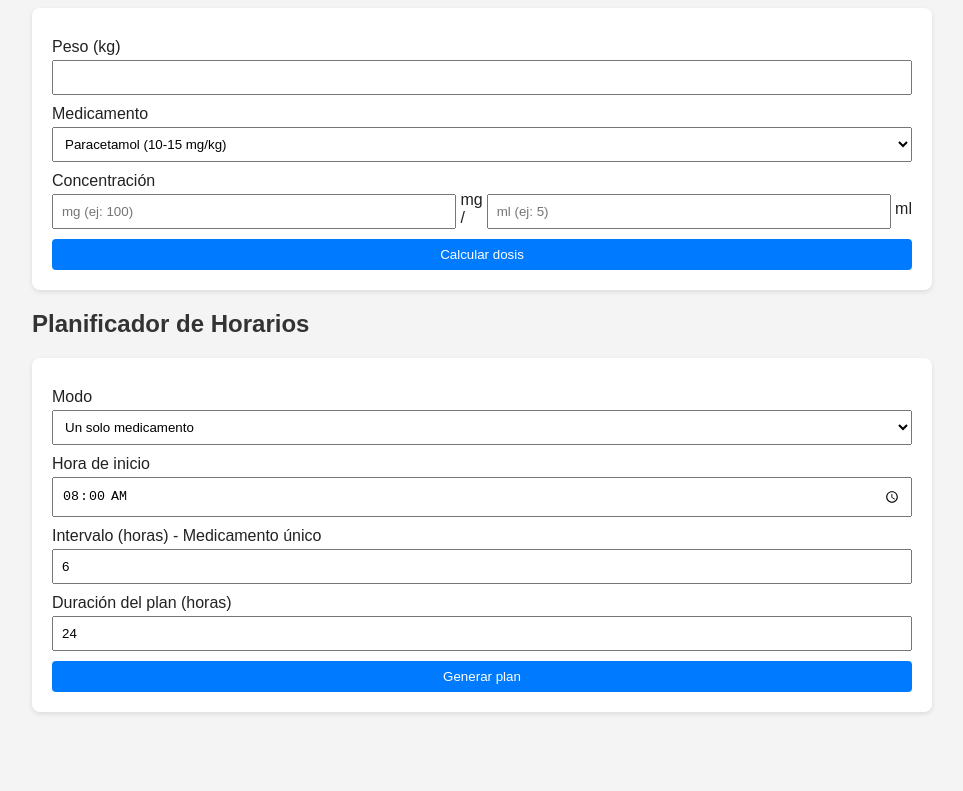
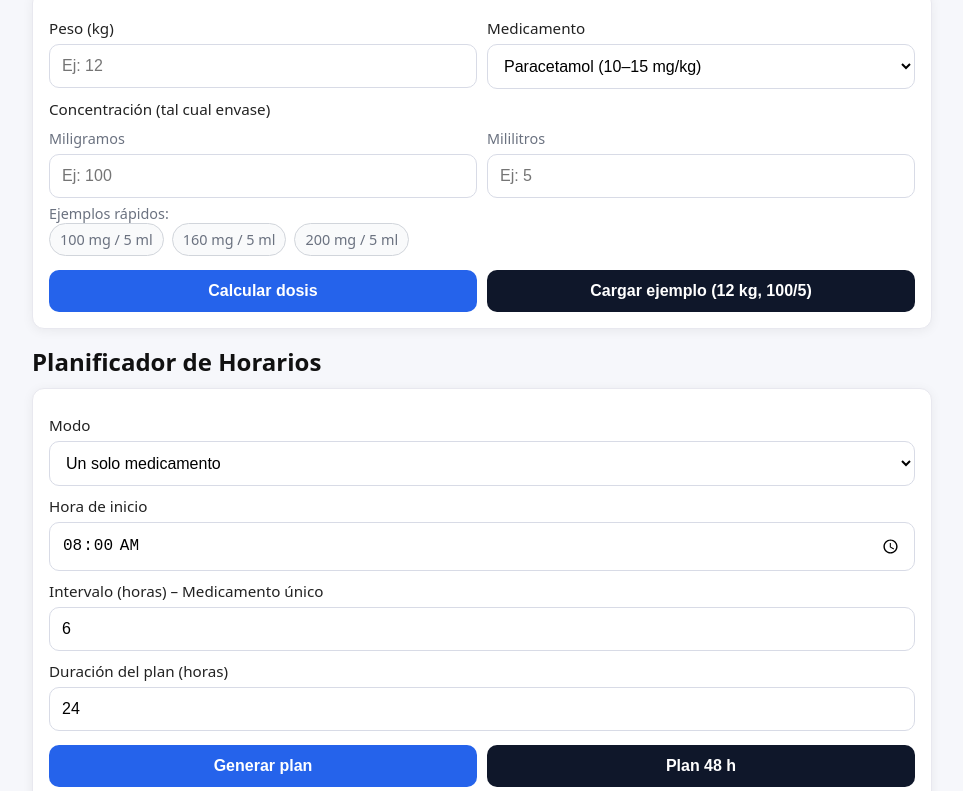
Before and after one commit to gerardosantacruz/DosisMedicamento, a plain HTML site: page index.html in a window 1280 px wide. Shown: the part 92-883 px from the top of the page, without its empty margins (158-1121 px from the left). Before the commit the page ends 844 px from the top, so only its background shows below. Drawn offline with Linux system fonts and the light colour scheme.

Commit message:
Update index.html

```diff
--- a/index.html
+++ b/index.html
@@ -4,70 +4,158 @@
   <meta name="viewport" content="width=device-width, initial-scale=1" />
   <title>Calculadora y Planificador de Dosis Pediátrica</title>
   <style>
-    body{font-family:sans-serif;background:#f4f4f4;margin:0;padding:0;color:#222}
+    body{font-family:system-ui,Segoe UI,Roboto,Arial,sans-serif;background:#f6f7fb;margin:0;color:#222}
     .container{max-width:900px;margin:auto;padding:20px}
-    h1,h2{color:#333}
-    .card{background:#fff;padding:20px;margin-bottom:20px;border-radius:8px;box-shadow:0 2px 5px rgba(0,0,0,0.1)}
-    label{display:block;margin-top:10px}
-    input,select,button{padding:8px;margin-top:4px;width:100%;box-sizing:border-box}
-    button{cursor:pointer;background:#007bff;color:#fff;border:none;border-radius:4px;margin-top:10px}
+    h1,h2{color:#111;margin:10px 0}
+    .card{background:#fff;padding:16px;margin-bottom:16px;border-radius:12px;box-shadow:0 2px 12px rgba(0,0,0,.06);border:1px solid #e8e8ef}
+    label{display:block;margin-top:10px;font-size:.95rem}
+    input,select,button{padding:12px;margin-top:6px;width:100%;box-sizing:border-box;border-radius:10px;border:1px solid #d8dbe6;background:#fff;font-size:1rem}
+    button{cursor:pointer;background:#2563eb;color:#fff;border:none;font-weight:600}
+    button.secondary{background:#0f172a;color:#fff}
+    .row{display:grid;grid-template-columns:1fr;gap:10px}
+    @media(min-width:720px){.row{grid-template-columns:repeat(2,1fr)}}
     table{width:100%;border-collapse:collapse;margin-top:10px}
-    th,td{padding:8px;border:1px solid #ccc;text-align:center}
+    th,td{padding:8px;border:1px solid #e5e7eb;text-align:center}
+    .muted{color:#6b7280;font-size:.9rem}
+    .error{background:#fff1f2;color:#991b1b;border:1px solid #fecaca;padding:10px;border-radius:10px;margin-top:10px}
+    .ok{background:#f0fdf4;color:#065f46;border:1px solid #bbf7d0;padding:10px;border-radius:10px;margin-top:10px}
+    .chips{display:flex;gap:8px;flex-wrap:wrap}
+    .chip{padding:6px 10px;border-radius:999px;border:1px solid #d1d5db;background:#f9fafb;font-size:.9rem;cursor:pointer}
   </style>
 </head>
 <body>
 <div class="container">
 <h1>Calculadora de Dosis Pediátrica</h1>
 <div class="card">
-  <label>Peso (kg)</label>
-  <input type="number" id="peso" step="0.1"><label>Medicamento</label> <select id="med"> <option value="paracetamol">Paracetamol (10-15 mg/kg)</option> <option value="ibuprofeno">Ibuprofeno (10 mg/kg)</option> </select>
+  <div class="row">
+    <div>
+      <label for="peso">Peso (kg)</label>
+      <input type="number" id="peso" step="0.1" inputmode="decimal" placeholder="Ej: 12"/>
+    </div>
+    <div>
+      <label for="med">Medicamento</label>
+      <select id="med">
+        <option value="paracetamol">Paracetamol (10–15 mg/kg)</option>
+        <option value="ibuprofeno">Ibuprofeno (10 mg/kg)</option>
+      </select>
+    </div>
+  </div><label>Concentración (tal cual envase)</label>
 
-<label>Concentración</label>
-
-  <div style="display:flex;gap:4px">
-    <input type="number" id="mgTotal" placeholder="mg (ej: 100)">
-    <span style="align-self:center">mg /</span>
-    <input type="number" id="mlTotal" placeholder="ml (ej: 5)">
-    <span style="align-self:center">ml</span>
-  </div><button onclick="calcDosis()">Calcular dosis</button>
-
+  <div class="row">
+    <div>
+      <label for="mgTotal" class="muted">Miligramos</label>
+      <input type="number" id="mgTotal" inputmode="numeric" placeholder="Ej: 100"/>
+    </div>
+    <div>
+      <label for="mlTotal" class="muted">Mililitros</label>
+      <input type="number" id="mlTotal" inputmode="decimal" placeholder="Ej: 5"/>
+    </div>
+  </div>
+  <div class="muted" style="margin-top:6px">Ejemplos rápidos: <span class="chips">
+    <span class="chip" data-mg="100" data-ml="5">100 mg / 5 ml</span>
+    <span class="chip" data-mg="160" data-ml="5">160 mg / 5 ml</span>
+    <span class="chip" data-mg="200" data-ml="5">200 mg / 5 ml</span>
+  </span></div>  <div class="row" style="margin-top:8px">
+    <button id="btnCalc">Calcular dosis</button>
+    <button id="btnDemo" class="secondary">Cargar ejemplo (12 kg, 100/5)</button>
+  </div>
   <div id="resultado"></div>
 </div><h2>Planificador de Horarios</h2>
 <div class="card">
-  <label>Modo</label>
+  <label for="modo">Modo</label>
   <select id="modo">
     <option value="simple">Un solo medicamento</option>
-    <option value="alternar">Alternar Paracetamol/Ibuprofeno</option>
-  </select><label>Hora de inicio</label> <input type="time" id="horaInicio" value="08:00">
+    <option value="alternar">Alternar Paracetamol ↔ Ibuprofeno</option>
+  </select><label for="horaInicio">Hora de inicio</label> <input type="time" id="horaInicio" value="08:00">
 
   <div id="intervalos">
-    <label>Intervalo (horas) - Medicamento único</label>
-    <input type="number" id="intervalo" value="6">
-  </div><label>Duración del plan (horas)</label> <input type="number" id="duracion" value="24">
+    <label for="intervalo">Intervalo (horas) – Medicamento único</label>
+    <input type="number" id="intervalo" value="6" inputmode="numeric">
+  </div><label for="duracion">Duración del plan (horas)</label> <input type="number" id="duracion" value="24" inputmode="numeric">
 
-<button onclick="planificar()">Generar plan</button>
-
+  <div class="row" style="margin-top:8px">
+    <button id="btnPlan">Generar plan</button>
+    <button id="btnPlan48" class="secondary">Plan 48 h</button>
+  </div>
+  <div class="muted">En alternancia, se muestra cada 3 h intercalando: 08:00 Ibu → 11:00 Para → 14:00 Ibu …</div>
   <div id="tablaPlan"></div>
 </div>
 </div>
 <script>
-function calcDosis(){
-  const peso=parseFloat(document.getElementById('peso').value);
-  const med=document.getElementById('med').value;
-  const mgTotal=parseFloat(document.getElementById('mgTotal').value);
-  const mlTotal=parseFloat(document.getElementById('mlTotal').value);
-  if(!peso||!mgTotal||!mlTotal){
-    document.getElementById('resultado').innerHTML='<p>Complete todos los campos.</p>';
+(function(){
+  const $ = sel => document.querySelector(sel);
+  const peso = $('#peso');
+  const med = $('#med');
+  const mgTotal = $('#mgTotal');
+  const mlTotal = $('#mlTotal');
+  const resultado = $('#resultado');
+  const modo = $('#modo');
+  const horaInicio = $('#horaInicio');
+  const intervalo = $('#intervalo');
+  const duracion = $('#duracion');
+  const tablaPlan = $('#tablaPlan');// Relleno rápido por chips document.querySelectorAll('.chip').forEach(ch=>{ ch.addEventListener('click',()=>{ mgTotal.value = ch.dataset.mg; mlTotal.value = ch.dataset.ml; }); });
+
+// Botones $('#btnDemo').addEventListener('click',()=>{ peso.value = '12'; med.value='paracetamol'; mgTotal.value='100'; mlTotal.value='5'; });
+
+$('#btnCalc').addEventListener('click', calcDosis); $('#btnPlan').addEventListener('click', ()=> planificar(parseInt(duracion.value||'24',10)) ); $('#btnPlan48').addEventListener('click', ()=> planificar(48) );
+
+function safeNumber(x){ // Usar valueAsNumber si existe (mejor en móviles con coma) if (typeof x.valueAsNumber === 'number' && !Number.isNaN(x.valueAsNumber)) return x.valueAsNumber; const v = (x.value||'').toString().replace(',','.'); const n = parseFloat(v); return Number.isFinite(n) ? n : NaN; }
+
+function calcDosis(){ try{ const w = safeNumber(peso); const drug = med.value; const mg = safeNumber(mgTotal); const ml = safeNumber(mlTotal);
+
+if(!Number.isFinite(w) || !Number.isFinite(mg) || !Number.isFinite(ml) || w<=0 || mg<=0 || ml<=0){
+    resultado.innerHTML = '<div class="error">Completá peso y concentración (ej: 100 mg / 5 ml).</div>';
     return;
   }
-  const conc = mgTotal / mlTotal; // cálculo automático de mg por ml
-  let minMg,maxMg;
-  if(med==='paracetamol'){minMg=10*peso;maxMg=15*peso;}
-  if(med==='ibuprofeno'){minMg=maxMg=10*peso;}
-  const minMl=(minMg/conc).toFixed(2);
-  const maxMl=(maxMg/conc).toFixed(2);
-  document.getElementById('resultado').innerHTML=`<p>Dosis: ${minMg.toFixed(0)} - ${maxMg.toFixed(0)} mg (${minMl} - ${maxMl} ml)</p>`;
-}function planificar(){ const modo=document.getElementById('modo').value; const horaInicio=document.getElementById('horaInicio').value; const duracion=parseInt(document.getElementById('duracion').value); let html='<table><tr><th>Hora</th><th>Medicamento</th></tr>'; let [h,m]=horaInicio.split(':').map(Number); let horaActual=new Date(); horaActual.setHours(h,m,0,0); if(modo==='simple'){ const intervalo=parseInt(document.getElementById('intervalo').value); for(let t=0;t<=duracion;t+=intervalo){ let hora=horaActual.getHours().toString().padStart(2,'0')+":"+horaActual.getMinutes().toString().padStart(2,'0'); html+=<tr><td>${hora}</td><td>Medicamento</td></tr>; horaActual.setHours(horaActual.getHours()+intervalo); } } else { let turnoParacetamol=true; for(let t=0;t<=duracion;t+=3){ let hora=horaActual.getHours().toString().padStart(2,'0')+":"+horaActual.getMinutes().toString().padStart(2,'0'); html+=<tr><td>${hora}</td><td>${turnoParacetamol?"Paracetamol":"Ibuprofeno"}</td></tr>; horaActual.setHours(horaActual.getHours()+3); turnoParacetamol=!turnoParacetamol; } } html+='</table>'; document.getElementById('tablaPlan').innerHTML=html; } </script>
+  const conc = mg / ml; // mg por ml automáticamente
+  let minMg, maxMg;
+  if (drug === 'paracetamol'){ minMg = 10*w; maxMg = 15*w; }
+  if (drug === 'ibuprofeno'){ minMg = maxMg = 10*w; }
+
+  const minMl = minMg/conc; const maxMl = maxMg/conc;
+  const fmt = x => (Math.round(x*10)/10).toFixed(1);
+
+  resultado.innerHTML = `
+    <div class="ok">
+      <div><b>Dosis por toma:</b> ${Math.round(minMg)}${(minMg!==maxMg)?'–'+Math.round(maxMg):''} mg
+        (${fmt(minMl)}${(minMl!==maxMl)?'–'+fmt(maxMl):''} ml)</div>
+      <div class="muted">Concentración: ${mg} mg / ${ml} ml → ${fmt(conc)} mg/ml</div>
+    </div>`;
+}catch(e){
+  resultado.innerHTML = `<div class="error">Error: ${e.message}</div>`;
+}
+
+}
+
+function planificar(horas){ try{ const mode = modo.value; const dur = Number.isFinite(horas)? horas : 24; const start = (horaInicio.value||'08:00'); const parts = start.split(':'); const h = parseInt(parts[0]||'8',10), m = parseInt(parts[1]||'0',10); let t = new Date(); t.setHours(h,m,0,0);
+
+let rows = [];
+  if(mode==='simple'){
+    const step = parseInt(intervalo.value||'6',10);
+    for(let passed=0; passed<=dur; passed+=step){
+      rows.push([fmtTime(t), 'Medicamento']);
+      t.setHours(t.getHours()+step);
+    }
+  } else {
+    // Alternancia: cada 3 horas, intercalando Paracetamol ↔ Ibuprofeno
+    let paracetamol = true;
+    for(let passed=0; passed<=dur; passed+=3){
+      rows.push([fmtTime(t), paracetamol? 'Paracetamol' : 'Ibuprofeno']);
+      t.setHours(t.getHours()+3);
+      paracetamol = !paracetamol;
+    }
+  }
+
+  let html = '<table><thead><tr><th>Hora</th><th>Medicamento</th></tr></thead><tbody>'+
+    rows.map(r=>`<tr><td>${r[0]}</td><td>${r[1]}</td></tr>`).join('')+ '</tbody></table>';
+  tablaPlan.innerHTML = html;
+}catch(e){
+  tablaPlan.innerHTML = `<div class="error">Error: ${e.message}</div>`;
+}
+
+}
+
+function fmtTime(date){ const hh = String(date.getHours()).padStart(2,'0'); const mm = String(date.getMinutes()).padStart(2,'0'); return ${hh}:${mm}; } })(); </script>
 
 </body>
 </html>
```
